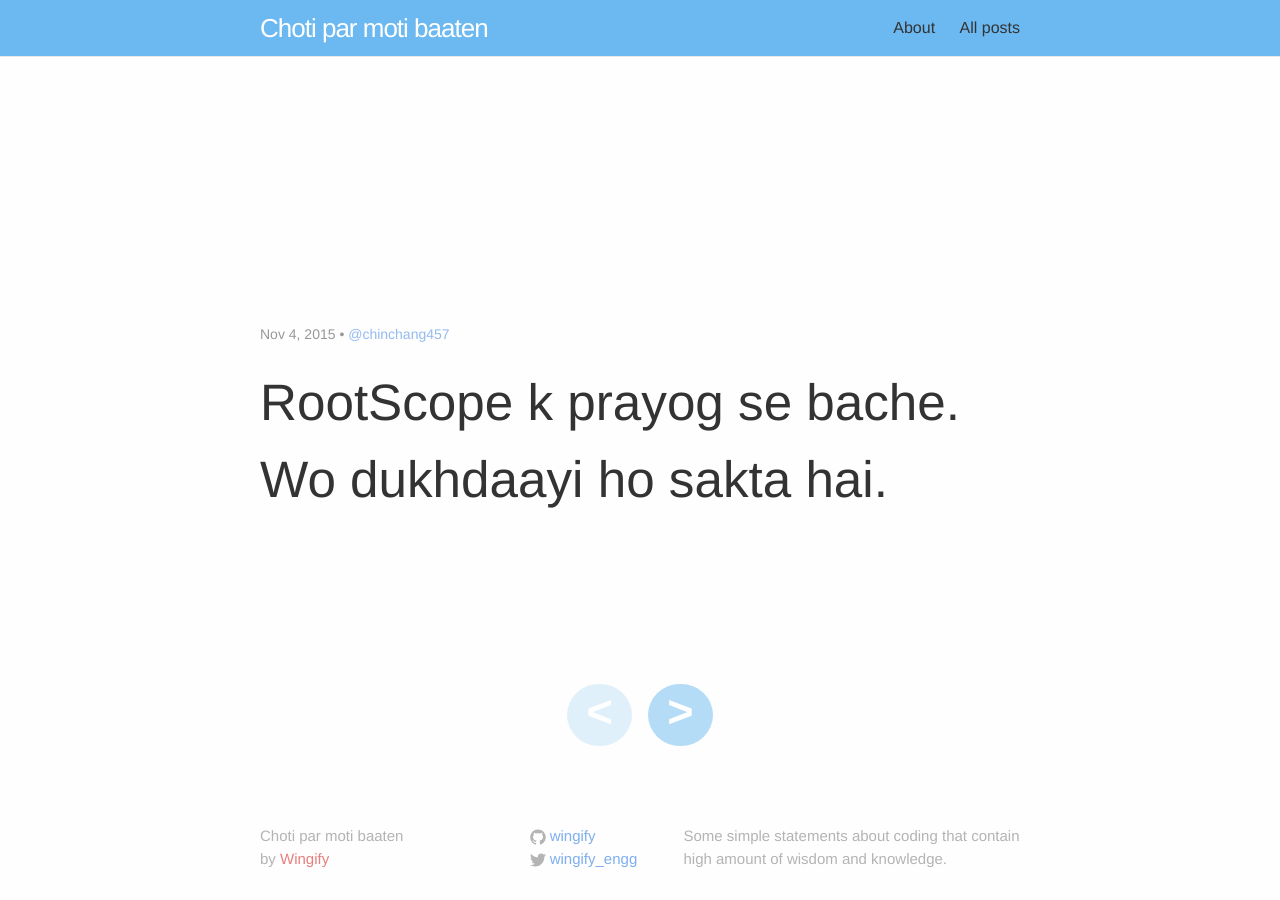
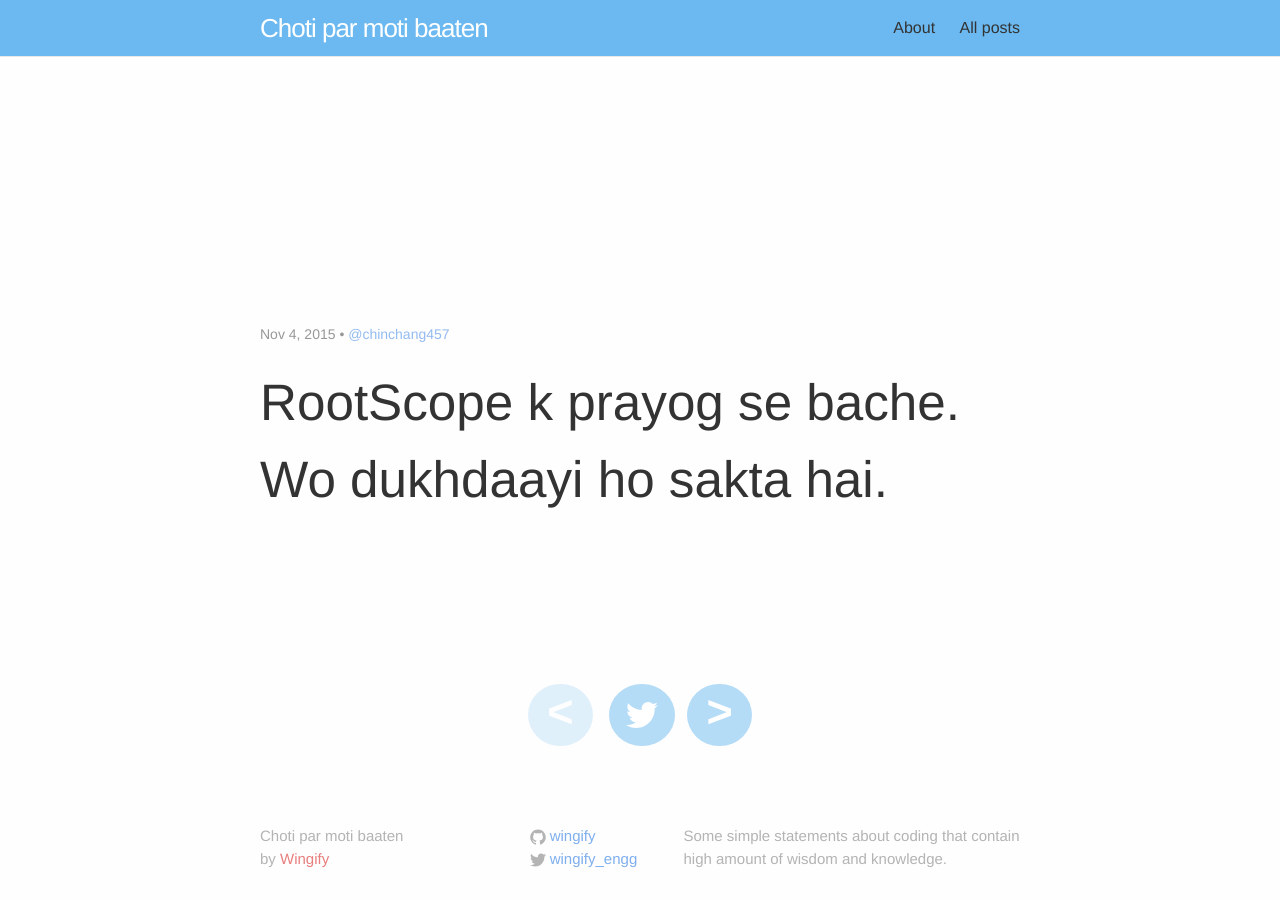
Before and after one commit to wingify/choti-moti-baaten, a Jekyll site: the page built from _posts/2015-11-13-avoid-rootscope.md, in a window 1280 px wide. Built offline with Jekyll 4.4.1, drawn with Linux system fonts in a browser that asks for light colours.

Commit message:
add tweet btn.

```diff
--- a/_config.yml
+++ b/_config.yml
@@ -10,7 +10,7 @@
 timezone: Asia/Kolkata
 
 baseurl: "/choti-moti-baaten" # the subpath of your site, e.g. /blog/
-url: "http://kushagragour.wingified.com/" # the base hostname & protocol for your site
+url: "http://engineering.wingify.com" # the base hostname & protocol for your site
 twitter_username: wingify_engg
 github_username:  wingify
 
--- a/_includes/footer.html
+++ b/_includes/footer.html
@@ -5,7 +5,7 @@
       <div class="footer-col  footer-col-1">
         <ul class="contact-list">
           <li>{{ site.title }}</li>
-          <li>by <a style="color:#D92928" href="mailto:{{ site.email }}">Wingify</a></li>
+          <li>by <a style="color:#D92928" href="http://wingify.com">Wingify</a></li>
         </ul>
       </div>
 
--- a/_includes/post.html
+++ b/_includes/post.html
@@ -12,6 +12,15 @@
 	<div class="nav-btns">
 		<a href="{{ include.post.previous.url | prepend: site.baseurl }}" class="btn {% if include.post.previous == nil %}disabled{% endif %}"><</a>
 
+		<a href="http://twitter.com/share?url={{ include.post.url | prepend: site.baseurl | prepend: site.url }}&text={{ include.post.content }}&count=horiztonal&via=wingify_engg&related=chinchang457" title="Tweet this!" class="btn">
+			<span class="icon  icon--twitter">
+                <svg viewBox="0 0 16 16" style="transform:scale(2);position:relative;left:6px;">
+                  <path fill="#ffffff" d="M15.969,3.058c-0.586,0.26-1.217,0.436-1.878,0.515c0.675-0.405,1.194-1.045,1.438-1.809
+                  c-0.632,0.375-1.332,0.647-2.076,0.793c-0.596-0.636-1.446-1.033-2.387-1.033c-1.806,0-3.27,1.464-3.27,3.27 c0,0.256,0.029,0.506,0.085,0.745C5.163,5.404,2.753,4.102,1.14,2.124C0.859,2.607,0.698,3.168,0.698,3.767 c0,1.134,0.577,2.135,1.455,2.722C1.616,6.472,1.112,6.325,0.671,6.08c0,0.014,0,0.027,0,0.041c0,1.584,1.127,2.906,2.623,3.206 C3.02,9.402,2.731,9.442,2.433,9.442c-0.211,0-0.416-0.021-0.615-0.059c0.416,1.299,1.624,2.245,3.055,2.271 c-1.119,0.877-2.529,1.4-4.061,1.4c-0.264,0-0.524-0.015-0.78-0.046c1.447,0.928,3.166,1.469,5.013,1.469 c6.015,0,9.304-4.983,9.304-9.304c0-0.142-0.003-0.283-0.009-0.423C14.976,4.29,15.531,3.714,15.969,3.058z"/>
+                </svg>
+              </span>
+		</a>
+
 		<a href="{{ include.post.next.url | prepend: site.baseurl }}" class="btn {% if include.post.next == nil %}disabled{% endif %}">></a>
 	</div>
 
--- a/_sass/_base.scss
+++ b/_sass/_base.scss
@@ -198,7 +198,7 @@
         vertical-align: middle;
 
         path {
-            fill: $grey-color;
+            // fill: $grey-color;
         }
     }
 }
```
Also changed, not shown: about.md (+1 -1 lines).
